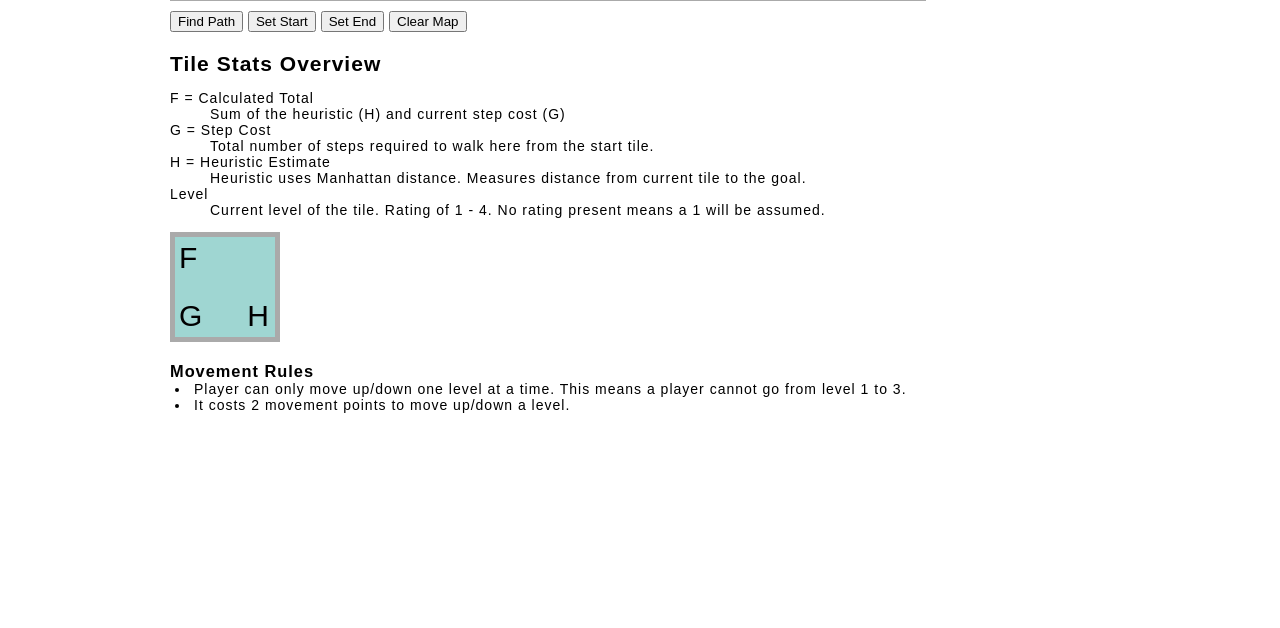
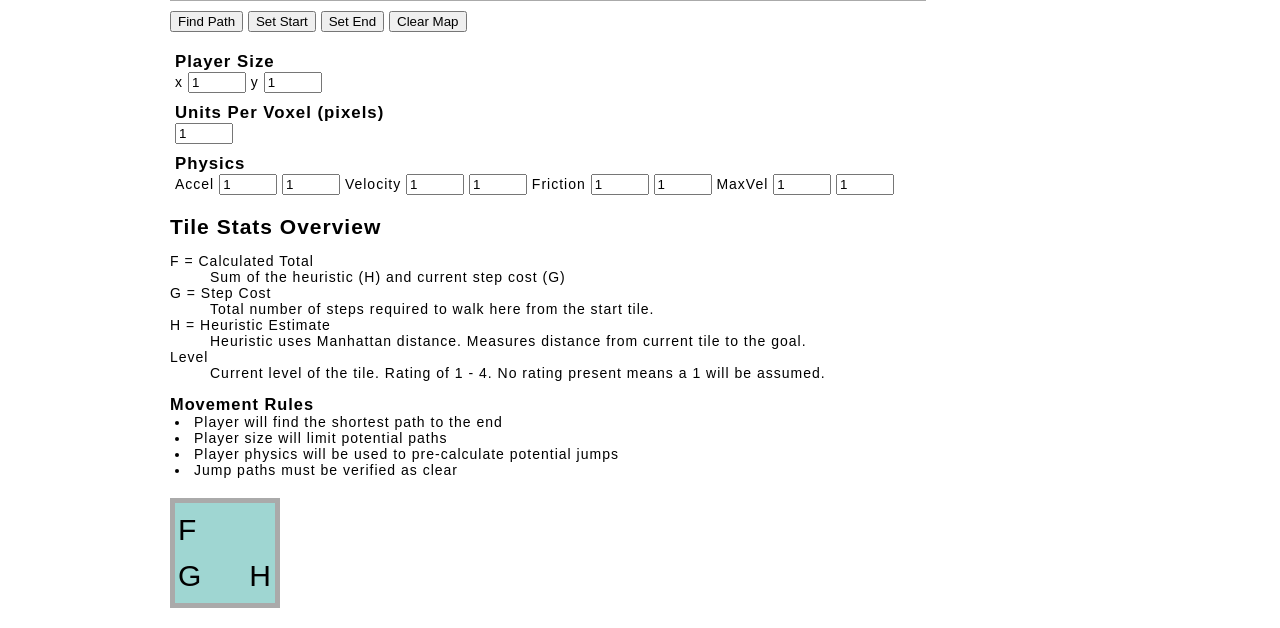
Before and after one commit to ashblue/pathfinding-platformer, a plain HTML site: page index.html in a window 1280 px wide. Shown: the part 408-1036 px from the top of the page. Before the commit the page ends 841 px from the top, so only its background shows below. Drawn offline with Linux system fonts and the light colour scheme.

Commit message:
Added new inputs for additional stats and fixed existing A* calculations.

```diff
--- a/index.html
+++ b/index.html
@@ -34,6 +34,26 @@
             <button id="erase">Clear Map</button>
         </div>
 
+        <form class="break">
+            <ul>
+                <li>
+                    <label>Player Size</label>
+                    x <input id="input-player-x" type="number" value="1" /> y <input id="input-player-y" type="number" value="1">
+                </li>
+                <li>
+                    <label>Units Per Voxel (pixels)</label>
+                    <input id="input-voxel" type="number" value="1" />
+                </li>
+                <li>
+                    <label>Physics</label>
+                    Accel <input id="input-accel-x" type="number" value="1" /> <input type="number" value="1" id="input-accel-y" />
+                    Velocity <input type="number" value="1" id="input-vel-x" /> <input type="number" value="1" id="input-vel-y" />
+                    Friction <input type="number" value="1" id="input-friction-x" /> <input type="number" value="1" id="input-friction-y" />
+                    MaxVel <input type="number" value="1" id="input-maxvel-x" /> <input type="number" value="1" id="input-maxvel-y" />
+                </li>
+            </ul>
+        </form>
+
         <h2>Tile Stats Overview</h2>
         <dl>
             <dt>F = Calculated Total</dt>
@@ -51,17 +71,21 @@
                 assumed.</dd>
         </dl>
 
+        <h3>Movement Rules</h3>
+        <ul class="break">
+            <li>Player will find the shortest path to the end</li>
+            <li>Player size will limit potential paths</li>
+            <li>Player physics will be used to pre-calculate potential jumps</li>
+            <li>Jump paths must be verified as clear</li>
+        </ul>
+
         <span class="stats-preview break">
             <span class="f">F</span>
             <span class="g">G</span>
             <span class="h">H</span>
         </span>
 
-        <h3>Movement Rules</h3>
-        <ul class="break">
-            <li>Player can only move up/down one level at a time. This means a player cannot go from level 1 to 3.</li>
-            <li>It costs 2 movement points to move up/down a level.</li>
-        </ul>
+    </div>
 
     <a href="https://github.com/ashblue/javascript-pathfinding"><img style="position: absolute; top: 0; right: 0; border: 0;" src="https://s3.amazonaws.com/github/ribbons/forkme_right_green_007200.png" alt="Fork me on GitHub"></a>
 
--- a/scripts/main.js
+++ b/scripts/main.js
@@ -13,16 +13,6 @@ $(document).ready(function () {
             var path = jp.pathFinder.findPath(begin.x, begin.y, end.x, end.y);
             jp.pathFinder.setVisual();
             jp.visual.setTileGroup(path, 'path')
-        },
-
-        findPath3d: function () {
-            var begin = jp.visual.getBegin(),
-                end = jp.visual.getEnd();
-
-            jp.map.setData(jp.visual.getMap3d());
-            var path = jp.pathFinder.findPath3d(begin.x, begin.y, begin.z, end.x, end.y, end.z);
-            jp.pathFinder.setVisual();
-            jp.visual.setTileGroup(path, 'path')
         }
     };
 
@@ -33,7 +23,7 @@ $(document).ready(function () {
         },
 
         bind: function () {
-            $BTN_PATH.click(_event.findPath3d);
+            $BTN_PATH.click(_event.findPath);
             $BTN_ERASE.click(jp.visual.erase);
         }
     };
--- a/style.scss
+++ b/style.scss
@@ -101,28 +101,49 @@ button.active {
   }
 }
 
+form {
+  label {
+    display: block;
+    font-size: 120%;
+    font-weight: bold;
+  }
+
+  ul {
+    list-style: none;
+
+    li {
+      display: block;
+      margin-bottom: 10px;
+    }
+  }
+
+  input {
+    width: 50px;
+  }
+}
+
 .stat {
     position: absolute;
 }
 .stat.f,
 .stats-preview .f {
-    top: 4px;
-    left: 4px;
+    top: 10px;
+    left: 3px;
     position: absolute;
 }
 
 .stat.g,
 .stats-preview .g {
-    bottom: 4px;
-    left: 4px;
+    bottom: 10px;
+    left: 3px;
     position: absolute;
 }
 
 .stat.h,
 .stats-preview .h {
     position: absolute;
-    bottom: 4px;
-    right: 5px;
+    bottom: 10px;
+    right: 3px;
 }
 
 .stats-preview {
```
Also changed, not shown: style.css.
